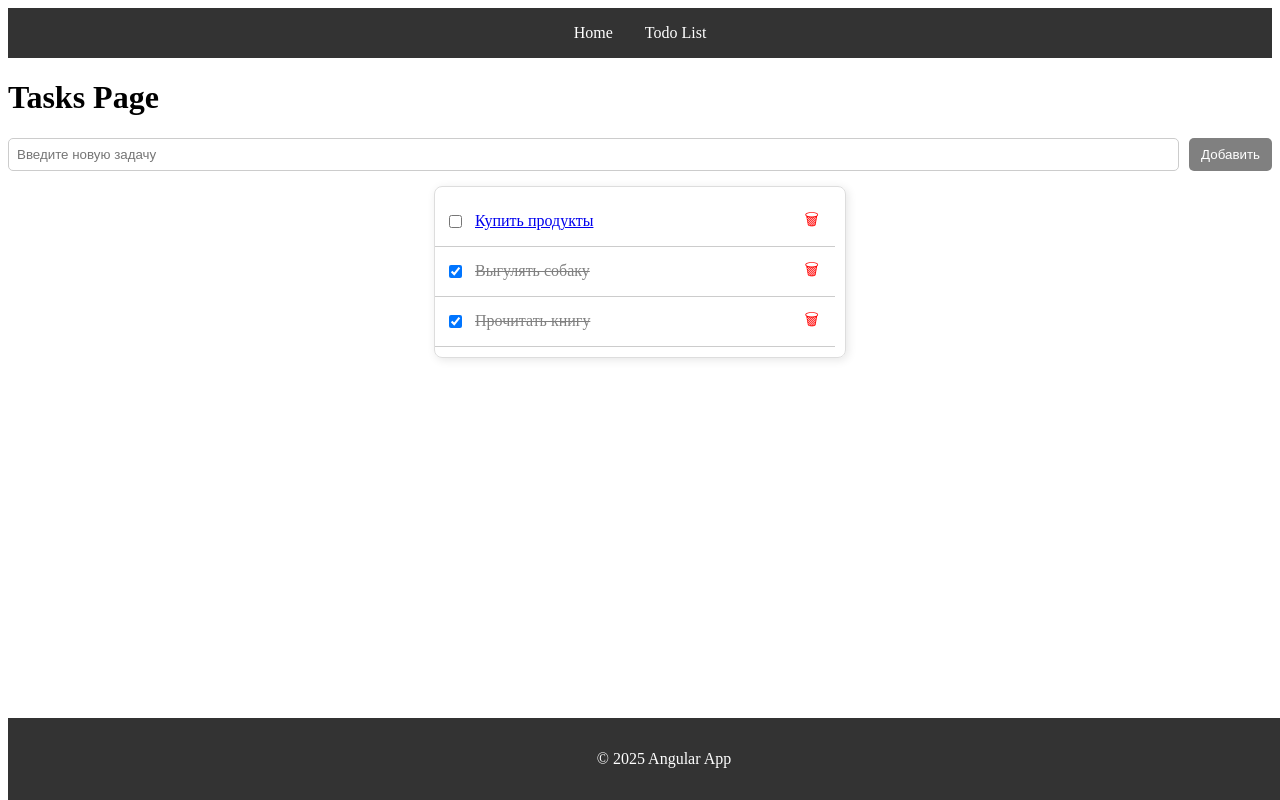
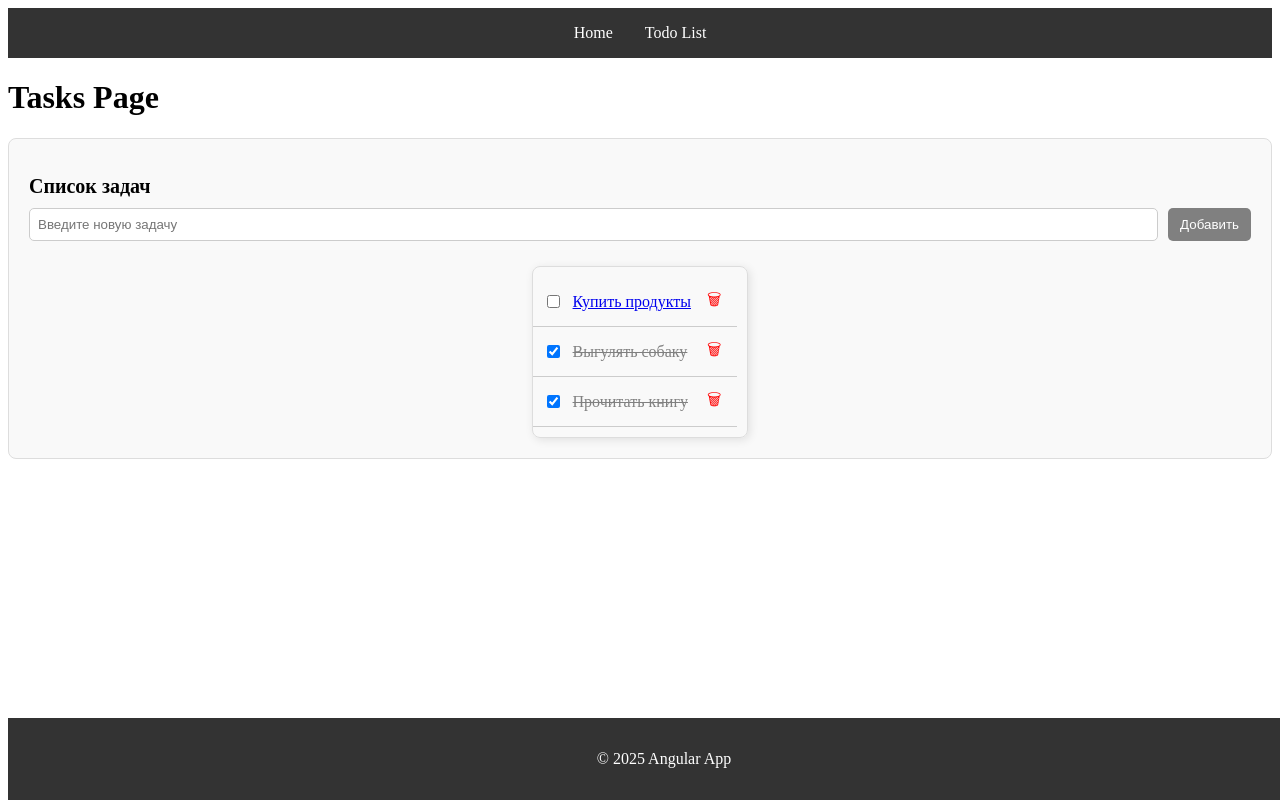
Before and after one commit to Mikhail39yanov/angular-todo-list, an Angular app: page /tasks in a window 1280 px wide. Shown: the top 800 px of the page. Built offline with nearby package versions, Linux system fonts and the light colour scheme; data requests are answered from the project's data file.

Commit message:
feat: add TaskContainerComponent

```diff
--- /dev/null
+++ b/src/features/task/components/task-container/task-container.component.html
@@ -0,0 +1,4 @@
+<div class="task-container">
+  <h2 class="task-title"><ng-content select="[header]"></ng-content></h2>
+  <div class="task-content"><ng-content></ng-content></div>
+</div>
--- /dev/null
+++ b/src/features/task/components/task-container/task-container.component.scss
@@ -0,0 +1,18 @@
+.task-container {
+  border: 1px solid #ddd;
+  border-radius: 8px;
+  padding: 20px;
+  background-color: #f9f9f9;
+}
+
+.task-title {
+  font-size: 20px;
+  font-weight: bold;
+  margin-bottom: 10px;
+}
+
+.task-content {
+  display: flex;
+  flex-direction: column;
+  gap: 10px;
+}
--- a/src/features/task/components/task-list/task-list.component.html
+++ b/src/features/task/components/task-list/task-list.component.html
@@ -1,3 +1,6 @@
+<app-task-container>
+  <span header>Список задач</span>
+
   <app-task-form (addTask)="addTask($event)"></app-task-form>
 
   <ng-container *ngIf="isLoading$ | async; else taskList">
@@ -8,6 +11,7 @@
 
   <ng-template #taskList>
     <ul class="task-list">
-    <app-task-item *ngFor="let task of tasks$ | async; trackBy: trackByTaskId" [task]="task" (toggleCompleted)="toggleTaskCompleted($event)" (deleteTask)="deleteTask($event)" />
+      <app-task-item *ngFor="let task of tasks$ | async; trackBy: trackByTaskId" [task]="task" (toggleCompleted)="toggleTaskCompleted($event)" (deleteTask)="deleteTask($event)"></app-task-item>
     </ul>
   </ng-template>
+</app-task-container>
--- a/src/features/task/components/task-list/task-list.component.ts
+++ b/src/features/task/components/task-list/task-list.component.ts
@@ -5,11 +5,12 @@ import { TaskService } from '../../services/task.service'
 import { TaskFormComponent } from '../task-form/task-form.component'
 import { Observable } from 'rxjs'
 import { TaskRdo } from '../../models'
+import { TaskContainerComponent } from '../task-container/task-container.component'
 
 @Component({
   selector: 'app-task-list',
   standalone: true,
-  imports: [CommonModule, TaskItemComponent, TaskFormComponent],
+  imports: [CommonModule, TaskItemComponent, TaskFormComponent, TaskContainerComponent],
   templateUrl: './task-list.component.html',
   styleUrl: './task-list.component.scss',
 })
@@ -24,7 +25,6 @@ export class TaskListComponent implements OnInit {
 
     this.tasks$ = this.taskService.tasks$
     this.isLoading$ = this.taskService.isLoading$
-    console.log(this.tasks$)
   }
 
   public toggleTaskCompleted(id: string) {
```
Also changed, not shown: src/features/task/components/task-container/task-container.component.ts (added, +11 -0 lines). Lines whose indentation alone changed are shown as unchanged.
